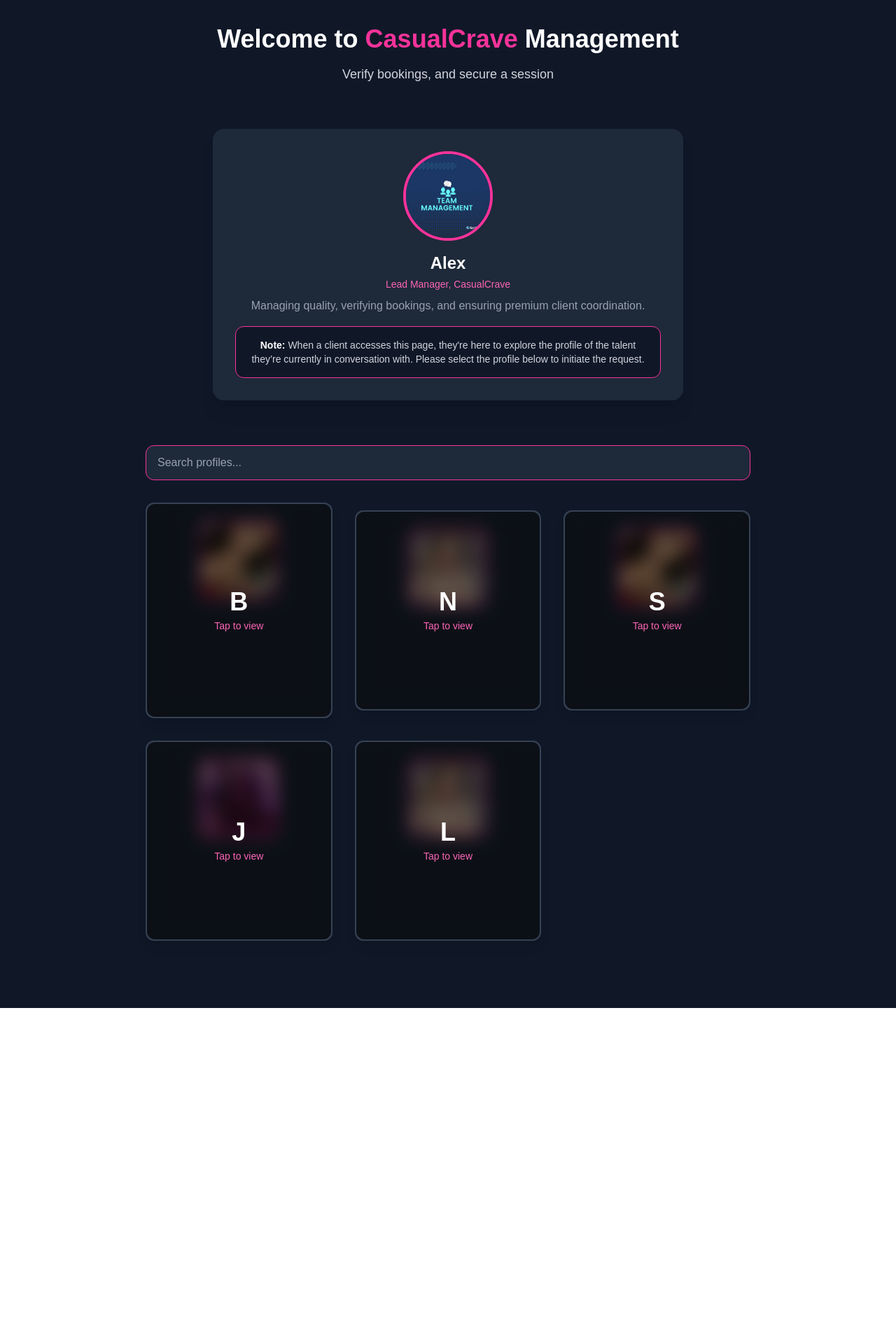
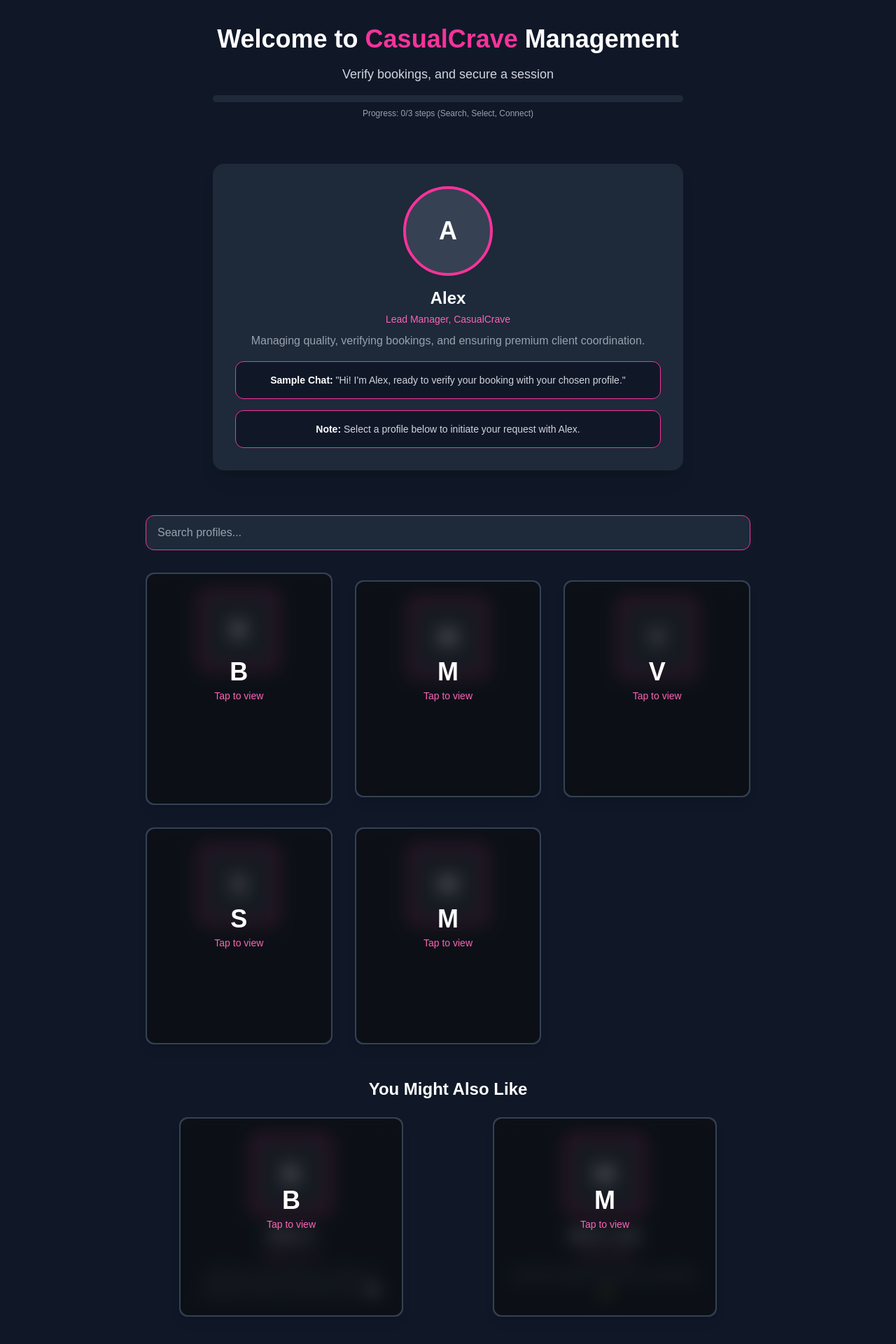
Before and after one commit to abduljalal-s/CasualCrave, a Next.js app: page / in a window 1280 px wide. Shown: the part 60-1980 px from the top of the page at 70% size. Before the commit the page ends 1500 px from the top, so only its background shows below. Built offline with nearby package versions, Linux system fonts and the light colour scheme.

Commit message:
3rdupdate

```diff
--- a/components/Mng.tsx
+++ b/components/Mng.tsx
@@ -1,49 +1,106 @@
-/* eslint-disable @next/next/no-img-element */
 'use client';
 
 import Head from "next/head";
-import React, { useState } from "react";
+import React, { useEffect, useState } from "react";
 
 const profiles = [
   {
     name: "Baby A",
     role: "Worthy~One",
-    img: "/images/kiara.png",
     desc: "Start here. Alex verifies you, walks you through the trade, and opens the vibe 💬",
+    bookings: 120,
+    lastActive: "Now",
   },
   {
-    name: "Nova Bliss",
+    name: "Maya",
     role: "Verified Talent",
-    img: "/images/sophi.jpg",
     desc: "Sweet-n-sassy blend. Soft voice, hard standards 💫",
+    bookings: 85,
+    lastActive: "2h ago",
   },
   {
-    name: "Sierra M",
+    name: "Viv",
     role: "Verified Talent",
-    img: "/images/kiara.png",
     desc: "Late-night convos, daylight class ✨",
+    bookings: 95,
+    lastActive: "Now",
   },
   {
-    name: "Juno",
+    name: "sun flower",
     role: "Verified Talent",
-    img: "/images/emy.jpg",
     desc: "Edge of mystery, core of warmth 🌹",
+    bookings: 60,
+    lastActive: "1h ago",
   },
   {
-    name: "Luna Rae",
+    name: "Mean Lady",
     role: "Verified Talent",
-    img: "/images/sophi.jpg",
     desc: "Graceful energy and premium connections 🌙",
+    bookings: 110,
+    lastActive: "Now",
   },
 ];
 
 export default function ManagementPage() {
   const [search, setSearch] = useState("");
   const [selected, setSelected] = useState<string | null>(null);
+  const [showPopout, setShowPopout] = useState(false);
+  const [showConnectPopout, setShowConnectPopout] = useState(false); // Renamed for clarity
+  const [isLoading, setIsLoading] = useState(false);
+  const [progress, setProgress] = useState(0);
+  const [showTooltip, setShowTooltip] = useState(true);
 
   const filtered = profiles.filter((profile) =>
     profile.name.toLowerCase().includes(search.toLowerCase())
   );
+
+  const recommended = profiles
+    .filter((p) => p.name !== selected)
+    .sort((a, b) => b.bookings - a.bookings)
+    .slice(0, 2);
+
+  const handleProfileClick = (name: string) => {
+    if (!selected && !isLoading) {
+      setSelected(name);
+      setIsLoading(true);
+      setProgress(2);
+
+      setTimeout(() => {
+        setIsLoading(false);
+        setShowPopout(true); // Show the new popout after loading
+      }, 7000);
+    }
+  };
+
+  const handleOpenConnectPopout = () => {
+    setShowPopout(false); // Close the selection popout
+    setShowConnectPopout(true); // Open the connect popout
+  };
+
+  const handleClosePopout = () => {
+    setShowPopout(false);
+    setShowConnectPopout(false);
+    setSelected(null);
+    setIsLoading(false);
+    setProgress(1);
+  };
+
+  const handleSearch = (e: React.ChangeEvent<HTMLInputElement>) => {
+    setSearch(e.target.value);
+    if (e.target.value) setProgress(1);
+    else setProgress(0);
+  };
+
+  const copyShareLink = (name: string) => {
+    const link = `https://casualcrave.com/profile/${encodeURIComponent(name)}`;
+    navigator.clipboard.writeText(link);
+    alert("Profile link copied to clipboard!");
+  };
+
+  useEffect(() => {
+    const timer = setTimeout(() => setShowTooltip(false), 5000);
+    return () => clearTimeout(timer);
+  }, []);
 
   return (
     <>
@@ -51,6 +108,7 @@
         <title>Management | CasualCrave</title>
         <meta name="viewport" content="width=device-width, initial-scale=1.0" />
         <link rel="icon" href="/favicon.ico" />
+        <script src="https://cdn.tailwindcss.com"></script>
       </Head>
 
       <main className="bg-gray-900 text-white min-h-screen px-4 py-20 sm:py-24">
@@ -61,14 +119,23 @@
           <p className="text-gray-300 text-base sm:text-lg">
             Verify bookings, and secure a session
           </p>
+          <div className="mt-4">
+            <div className="w-full bg-gray-800 rounded-full h-2.5">
+              <div
+                className="bg-pink-500 h-2.5 rounded-full transition-all duration-300"
+                style={{ width: `${(progress / 3) * 100}%` }}
+              ></div>
+            </div>
+            <p className="text-xs text-gray-400 mt-2">
+              Progress: {progress}/3 steps (Search, Select, Connect)
+            </p>
+          </div>
         </section>
 
-        <section className="bg-gray-800 p-6 sm:p-8 rounded-2xl shadow-xl max-w-2xl mx-auto text-center mb-16">
-          <img
-            src="/images/management.jpg"
-            alt="Team Manager"
-            className="w-24 h-24 sm:w-32 sm:h-32 rounded-full mx-auto border-4 border-pink-500 mb-4 object-cover"
-          />
+        <section className="bg-gray-800 p-6 sm:p-8 rounded-2xl shadow-xl max-w-2xl mx-auto text-center mb-16 relative">
+          <div className="w-24 h-24 sm:w-32 sm:h-32 rounded-full mx-auto border-4 border-pink-500 mb-4 flex items-center justify-center bg-gray-700">
+            <span className="text-4xl font-bold text-white">A</span>
+          </div>
           <h2 className="text-xl sm:text-2xl font-semibold mb-1">Alex</h2>
           <p className="text-pink-400 text-sm mb-2">Lead Manager, CasualCrave</p>
           <p className="text-gray-400 text-sm sm:text-base leading-relaxed mb-4">
@@ -77,54 +144,29 @@
 
           <div className="bg-gray-900 border border-pink-500 rounded-xl p-4 mt-4">
             <p className="text-sm text-gray-300">
-              <span className="font-semibold text-white">Note:</span> When a client accesses this page, they&apos;re here to explore the profile of the talent they’re currently in conversation with. Please select the profile below to initiate the request.
+              <span className="font-semibold text-white">Sample Chat:</span> "Hi! I'm Alex, ready to verify your booking with {selected || 'your chosen profile'}."
             </p>
           </div>
 
-          {selected && (
-            <div className="mt-6 space-y-4">
-              <p className="text-sm text-gray-400">
-                You’re requesting access to <span className="font-semibold text-white">{selected}</span>. Alex must authorize communication.
-              </p>
-
-              <div className="flex flex-wrap justify-center gap-4">
-                <a
-                  href="https://t.me/@mayarealm9"
-                  target="_blank"
-                  className="bg-pink-500 hover:bg-pink-600 text-white px-4 py-2 rounded-full transition"
-                >
-                  Continue via Telegram
-                </a>
-                <a
-                  href="https://wa.me/+61485990839"
-                  target="_blank"
-                  className="bg-green-500 hover:bg-green-600 text-white px-4 py-2 rounded-full transition"
-                >
-                  Continue via WhatsApp
-                </a>
-                <a
-                  href="https://getsession.org/"
-                  target="_blank"
-                  className="bg-purple-600 hover:bg-purple-700 text-white px-4 py-2 rounded-full transition"
-                >
-                  Continue via Session
-                </a>
-              </div>
-
-              <p className="text-xs text-gray-500 mt-2">
-                Permission-based. Alex will confirm availability before connecting you.
+          <div className="bg-gray-900 border border-pink-500 rounded-xl p-4 mt-4">
+            <p className="text-sm text-gray-300">
+              <span className="font-semibold text-white">Note:</span> Select a profile below to initiate your request with Alex.
             </p>
           </div>
-          )}
         </section>
 
-        <section className="max-w-4xl mx-auto px-4">
-          <div className="mb-8">
+        <section className="max-w-4xl mx-auto px-4 relative">
+          {showTooltip && (
+            <div className="absolute top-0 left-1/2 transform -translate-x-1/2 bg-pink-500 text-white text-sm px-4 py-2 rounded-full shadow-lg z-20 animate-bounce">
+              Start by searching for a profile!
+            </div>
+          )}
+          <div className="mb-8 relative">
             <input
               type="text"
               placeholder="Search profiles..."
               value={search}
-              onChange={(e) => setSearch(e.target.value)}
+              onChange={handleSearch}
               className="w-full px-4 py-3 rounded-xl bg-gray-800 text-white border border-pink-500 placeholder-gray-400 focus:outline-none focus:ring-2 focus:ring-pink-400"
             />
           </div>
@@ -137,27 +179,26 @@
               return (
                 <div
                   key={idx}
-                  onClick={() => {
-                    if (!selected) setSelected(profile.name);
-                  }}
-                  className={`relative bg-gray-800 rounded-xl shadow-lg w-full max-w-xs p-6 text-center transition cursor-pointer border-2 ${
-                    selected === profile.name
+                  onClick={() => handleProfileClick(profile.name)}
+                  className={`relative bg-gray-800 rounded-xl shadow-lg w-full max-w-xs p-6 text-center transition cursor-pointer border-2 group ${
+                    isSelected
                       ? 'border-pink-500'
                       : selected
                       ? 'opacity-50 cursor-not-allowed border-gray-700'
                       : 'hover:bg-gray-700 border-gray-700'
                   }`}
                 >
-                  <img
-                    src={profile.img}
-                    alt={profile.name}
-                    className="w-28 h-28 mx-auto rounded-xl border-4 border-pink-500 object-cover mb-4"
-                  />
+                  <div className="w-28 h-28 mx-auto rounded-xl border-4 border-pink-500 flex items-center justify-center bg-gray-700 mb-4">
+                    <span className="text-4xl font-bold text-white">{initial}</span>
+                  </div>
 
                   {!isSelected && (
-                    <div className="absolute inset-0 bg-black/60 backdrop-blur-md z-10 flex flex-col justify-center items-center rounded-xl">
+                    <div className="absolute inset-0 bg-black/60 backdrop-blur-md z-10 flex flex-col justify-center items-center rounded-xl group-hover:bg-black/40 transition">
                       <div className="text-white text-4xl font-bold mb-1">{initial}</div>
                       <p className="text-pink-400 text-sm">Tap to view</p>
+                      <p className="text-gray-400 text-xs mt-2 opacity-0 group-hover:opacity-100 transition-opacity">
+                        {profile.desc.substring(0, 30)}...
+                      </p>
                     </div>
                   )}
 
@@ -165,27 +206,125 @@
                     <h3 className="text-xl font-semibold text-white mb-1">{profile.name}</h3>
                     <p className="text-pink-400 text-sm mb-2">{profile.role}</p>
                     <p className="text-gray-400 text-sm leading-relaxed">{profile.desc}</p>
+                    <div className="flex justify-center gap-2 mt-2">
+                      <span className="text-xs text-green-400">{profile.lastActive}</span>
+                      <span className="text-xs text-yellow-400">{profile.bookings}+ Bookings</span>
+                    </div>
                   </div>
                 </div>
               );
             })}
           </div>
 
-          {selected && (
-            <div className="text-center mt-10">
+          {recommended.length > 0 && (
+            <section className="mt-12">
+              <h2 className="text-2xl font-semibold text-center mb-6">You Might Also Like</h2>
+              <div className="grid grid-cols-1 sm:grid-cols-2 gap-8 place-items-center">
+                {recommended.map((profile, idx) => (
+                  <div
+                    key={idx}
+                    onClick={() => handleProfileClick(profile.name)}
+                    className={`relative bg-gray-800 rounded-xl shadow-lg w-full max-w-xs p-6 text-center transition cursor-pointer border-2 group ${
+                      selected ? 'opacity-50 cursor-not-allowed border-gray-700' : 'hover:bg-gray-700 border-gray-700'
+                    }`}
+                  >
+                    <div className="w-28 h-28 mx-auto rounded-xl border-4 border-pink-500 flex items-center justify-center bg-gray-700 mb-4">
+                      <span className="text-4xl font-bold text-white">{profile.name.charAt(0).toUpperCase()}</span>
+                    </div>
+                    <div className="absolute inset-0 bg-black/60 backdrop-blur-md z-10 flex flex-col justify-center items-center rounded-xl group-hover:bg-black/40 transition">
+                      <div className="text-white text-4xl font-bold mb-1">{profile.name.charAt(0).toUpperCase()}</div>
+                      <p className="text-pink-400 text-sm">Tap to view</p>
+                      <p className="text-gray-400 text-xs mt-2 opacity-0 group-hover:opacity-100 transition-opacity">
+                        {profile.desc.substring(0, 30)}...
+                      </p>
+                    </div>
+                    <div>
+                      <h3 className="text-xl font-semibold text-white mb-1">{profile.name}</h3>
+                      <p className="text-pink-400 text-sm mb-2">{profile.role}</p>
+                      <p className="text-gray-400 text-sm leading-relaxed">{profile.desc}</p>
+                    </div>
+                  </div>
+                ))}
+              </div>
+            </section>
+          )}
+        </section>
+
+        {showPopout && selected && (
+          <div className="fixed inset-0 bg-black/80 flex items-center justify-center z-50">
+            <div className="bg-gray-800 p-6 rounded-xl shadow-xl max-w-md w-full text-center">
+              {isLoading ? (
+                <div className="text-gray-400 text-sm mb-4">
+                  Loading profile information... Please wait.
+                </div>
+              ) : (
+                <>
                   <p className="text-gray-300 mb-4">
-                You&apos;re requesting to be submitted to management for: <span className="text-pink-400 font-semibold">{selected}</span>
+                    You're requesting to be submitted to management for: <span className="text-pink-400 font-semibold">{selected}</span>
                   </p>
+                  <div className="flex justify-center gap-4">
+                    <button
+                      onClick={() => copyShareLink(selected)}
+                      className="inline-block bg-purple-600 hover:bg-purple-700 text-white px-4 py-2 rounded-full transition"
+                    >
+                      Share Profile
+                    </button>
+                    <button
+                      onClick={handleOpenConnectPopout}
+                      className="inline-block bg-pink-500 hover:bg-pink-600 text-white px-6 py-2 rounded-full transition animate-pulse"
+                      disabled={isLoading}
+                    >
+                      Connect with Alex
+                    </button>
+                  </div>
+                </>
+              )}
+              <button
+                onClick={handleClosePopout}
+                className="mt-4 text-gray-400 hover:text-white transition"
+              >
+                Cancel
+              </button>
+            </div>
+          </div>
+        )}
+
+        {showConnectPopout && selected && (
+          <div className="fixed inset-0 bg-black/80 flex items-center justify-center z-50">
+            <div className="bg-gray-800 p-6 rounded-xl shadow-xl max-w-md w-full text-center">
+              <p className="text-sm text-gray-400 mb-4">
+                You’re requesting access to <span className="font-semibold text-white">{selected}</span>. Alex must authorize communication.
+              </p>
+              <div className="flex flex-wrap justify-center gap-4">
+                <a
+                  href="https://t.me/@mayarealm"
+                  target="_blank"
+                  className="bg-pink-500 hover:bg-pink-600 text-white px-4 py-2 rounded-full transition animate-pulse"
+                  onClick={handleClosePopout}
+                >
+                  Continue via Telegram
+                </a>
                 <a
                   href="https://wa.me/+61485990839"
                   target="_blank"
-                className="inline-block bg-pink-500 hover:bg-pink-600 text-white px-6 py-2 rounded-full transition"
+                  className="bg-green-500 hover:bg-green-600 text-white px-4 py-2 rounded-full transition animate-pulse"
+                  onClick={handleClosePopout}
                 >
-                Submit to Alex
+                  Continue via WhatsApp
                 </a>
               </div>
+              <p className="text-xs text-gray-500 mt-4">
+                Permission-based. Alex will confirm availability before connecting you.
+              </p>
+              <button
+                onClick={handleClosePopout}
+                className="mt-4 text-gray-400 hover:text-white transition"
+              >
+                Cancel
+              </button>
+            </div>
+          </div>
         )}
-        </section>
       </main>
     </>
   );
```
Lines whose indentation alone changed are shown as unchanged.
